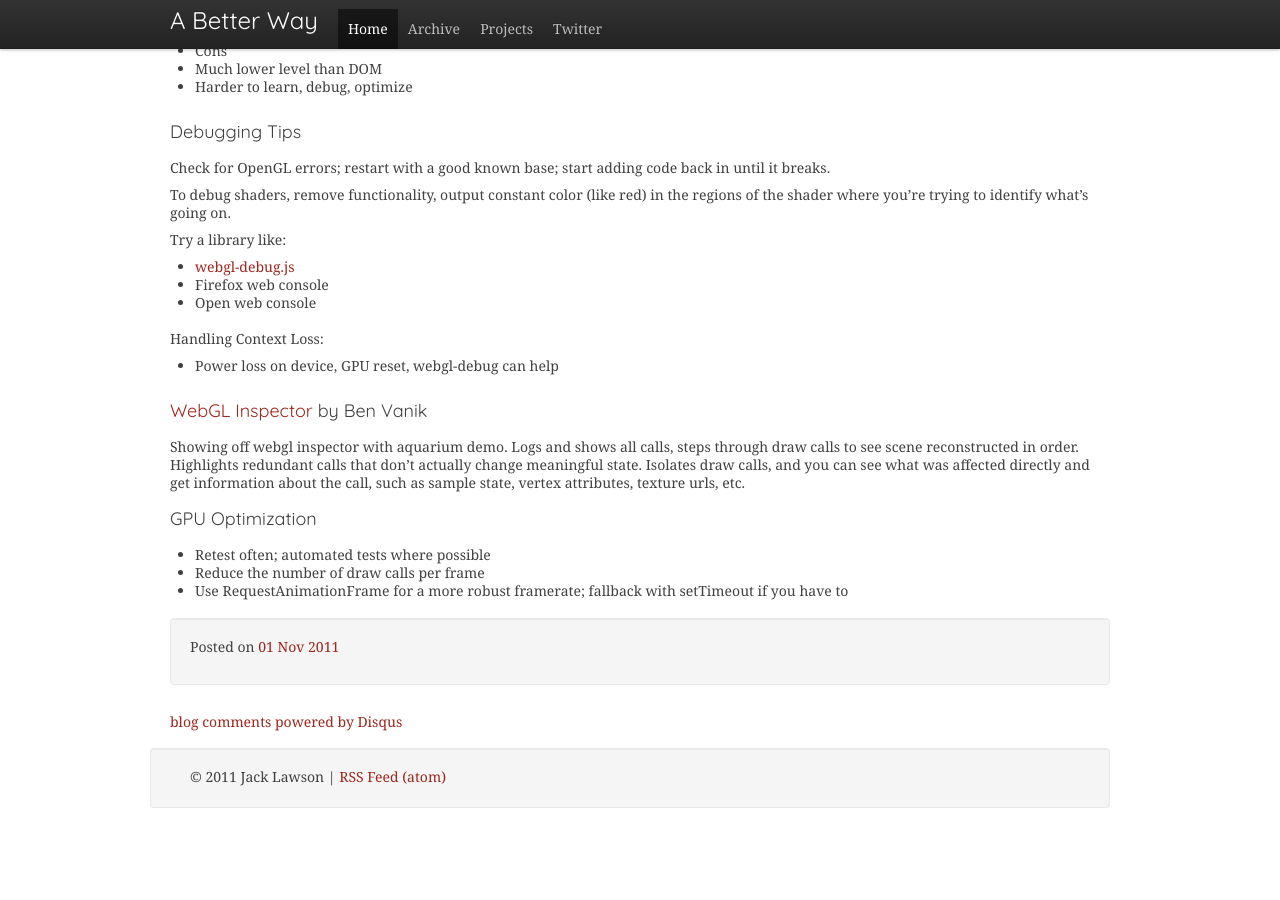
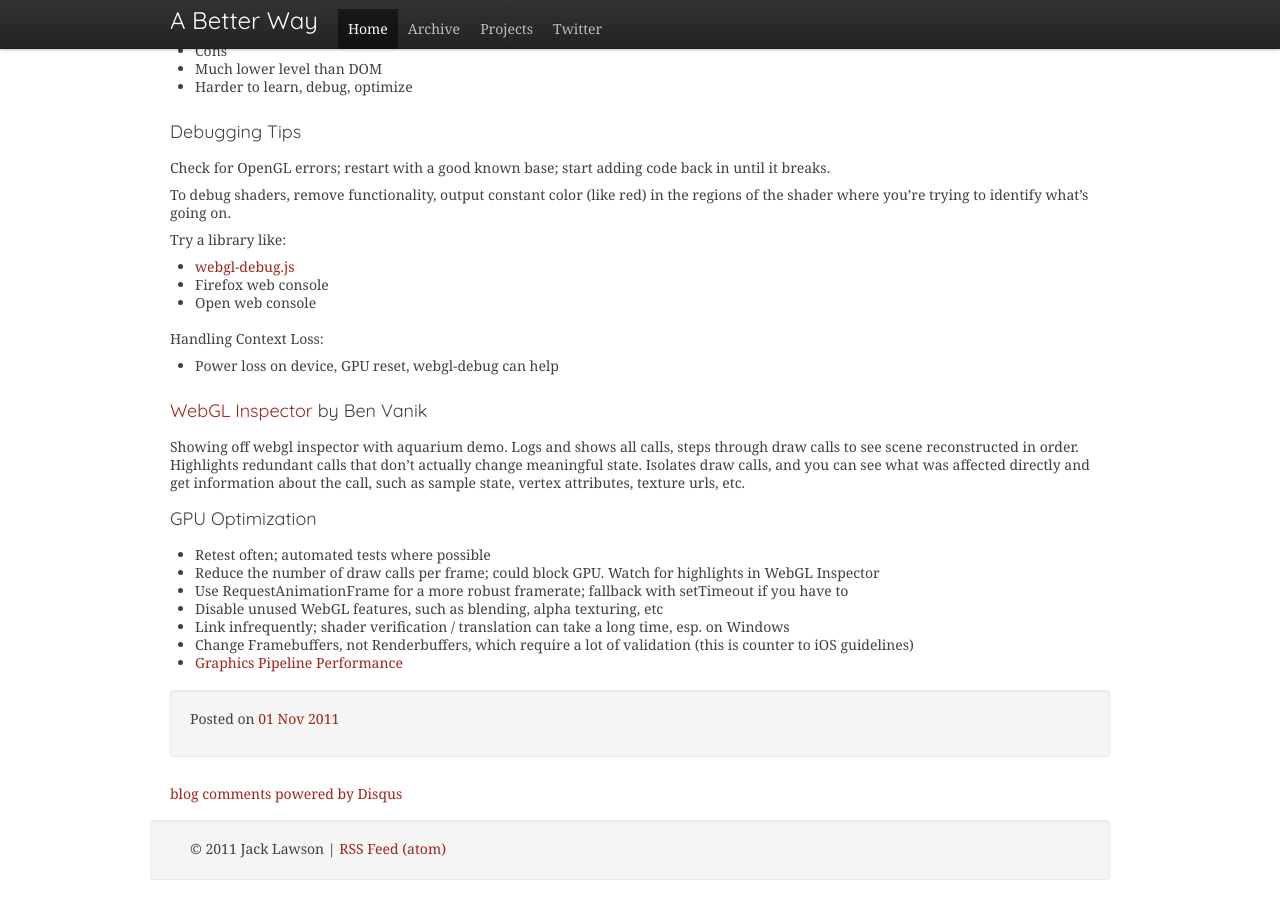
Before and after one commit to ajacksified/ajacksified.github.com, a Jekyll site: the page built from _posts/2011-11-01-new-game-conf-liveblog.markdown, in a window 1280 px wide and 900 px high, scrolled down 794 px. Built offline with Jekyll 4.4.1, drawn with Linux system fonts in a browser that asks for light colours; nearby versions of some CDN libraries; some web fonts are replaced; comment, search, counter and statistics services are not loaded; before the commit the page ends 1622 px from its top, so only the background shows below that.

Commit message:
Session 2

```diff
--- a/_posts/2011-11-01-new-game-conf-liveblog.markdown
+++ b/_posts/2011-11-01-new-game-conf-liveblog.markdown
@@ -64,5 +64,11 @@ state, vertex attributes, texture urls, etc.
 ###GPU Optimization
 
 * Retest often; automated tests where possible
-* Reduce the number of draw calls per frame
+* Reduce the number of draw calls per frame; could block GPU. Watch for
+  highlights in WebGL Inspector
 * Use RequestAnimationFrame for a more robust framerate; fallback with setTimeout if you have to
+* Disable unused WebGL features, such as blending, alpha texturing, etc
+* Link infrequently; shader verification / translation can take a long time, esp. on Windows
+* Change Framebuffers, not Renderbuffers, which require a lot of validation (this
+  is counter to iOS guidelines)
+* [Graphics Pipeline Performance](http://http.developer.nvidia.com/GPUGems/gpugems/ch_28.html)
```
